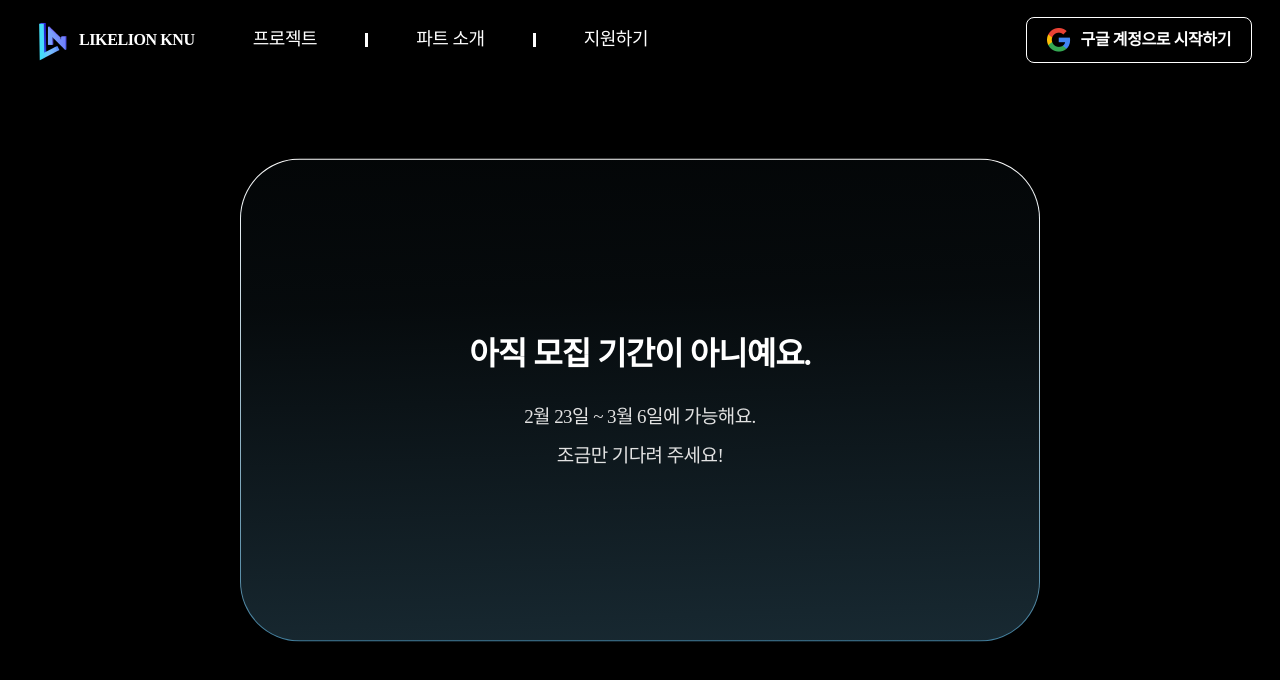
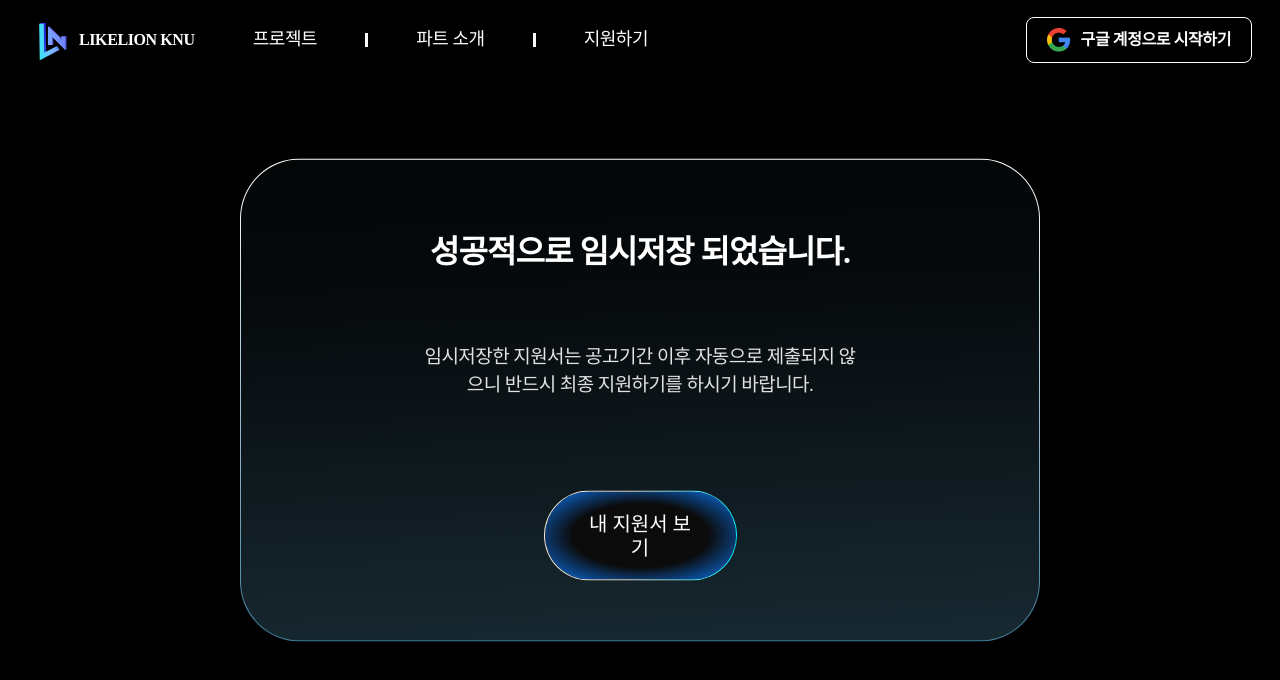
Before and after one commit to likelionknu/apply-page-client, a React (Vite) app: page / in a window 1280 px wide. Shown: the top 680 px of the page. Built offline with nearby package versions, Linux system fonts and the light colour scheme; a web font is replaced by a local one.

Commit message:
#9 feat: 모달 버튼 컴포넌트 함수 생성 및 스타일 추가

```diff
--- a/src/index.css
+++ b/src/index.css
@@ -29,6 +29,28 @@
     ),
     /* 검은색 배경 */ linear-gradient(#000000, #000000),
     /* 외곽선 */ linear-gradient(to bottom, #ffffff, #427e9c);
+
+  /* 영역 자르기 */
+  background-origin: border-box;
+  background-clip: padding-box, padding-box, border-box;
+}
+
+/* 모달 버튼 스타일 */
+.modal-button-style {
+  border: 0.4px solid transparent;
+
+  border-radius: var(--modal-button-radius);
+
+  background-image:
+    /* 그라데이션 배경 */
+    radial-gradient(
+      ellipse at center,
+      rgba(0, 0, 0, 0.5) 0%,
+      rgba(0, 0, 0, 0.5) 50%,
+      #0a7cff 100%
+    ),
+    linear-gradient(#171717, #171717),
+    linear-gradient(to right, #f7e9d3 0%, #f7e9d3 43%, #00eeff 100%);
 
   /* 영역 자르기 */
   background-origin: border-box;
@@ -70,14 +92,8 @@
   --color-button-active: #003f87b3;
 
   /* 모달 */
-  --modal-background: linear-gradient(
-    178.06deg,
-    rgba(0, 0, 0, 0) -38.64%,
-    rgba(59, 102, 123, 0.1) 29.86%,
-    rgba(118, 203, 246, 0.2) 98.36%
-  );
   --modal-radius: 60px;
-  --modal-border: linear-gradient(to bottom, #ffffff, #427e9c);
+  --modal-button-radius: 55px;
 }
 
 a {
--- a/src/shared/components/Modal.tsx
+++ b/src/shared/components/Modal.tsx
@@ -10,7 +10,7 @@ interface ModalTextProps {
 
 function ModalTitle({ children }: ModalTextProps) {
   return (
-    <div className="text-[32px] leading-9.5 font-semibold tracking-[-0.03em]">
+    <div className="mt-3 text-[32px] leading-9.5 font-semibold tracking-[-0.03em]">
       {children}
     </div>
   );
@@ -18,9 +18,24 @@ function ModalTitle({ children }: ModalTextProps) {
 
 function ModalDescription({ children }: ModalTextProps) {
   return (
-    <div className="flex flex-col gap-4 text-[19px] leading-5.75 font-medium tracking-[-0.03em] text-[#e2e2e2]">
+    <div className="mt-10 flex flex-col gap-4 text-[19px] leading-5.75 font-medium tracking-[-0.03em] text-[#e2e2e2]">
       {children}
     </div>
+  );
+}
+
+function ModalButtonLayout({ children }: ModalTextProps) {
+  return <div className="mx-auto mt-15 flex gap-20">{children}</div>;
+}
+
+function ModalButton({ children }: ModalTextProps) {
+  return (
+    <button
+      type="button"
+      className="modal-button-style w-[193px] px-9 py-5 text-[20px] leading-6 font-medium"
+    >
+      {children}
+    </button>
   );
 }
 
@@ -37,6 +52,8 @@ function ModalMain({ children }: ModalMainProps) {
 const Modal = Object.assign(ModalMain, {
   Title: ModalTitle,
   Description: ModalDescription,
+  Button: ModalButton,
+  ButtonLayout: ModalButtonLayout,
 });
 
 export default Modal;
--- a/src/shared/pages/PendingPage.tsx
+++ b/src/shared/pages/PendingPage.tsx
@@ -6,11 +6,16 @@ function PendingPage() {
     <div className="bg-black1 h-dvh w-full">
       <Header />
       <Modal>
-        <Modal.Title>아직 모집 기간이 아니예요.</Modal.Title>
+        <Modal.Title>성공적으로 임시저장 되었습니다.</Modal.Title>
         <Modal.Description>
-          <div>2월 23일 ~ 3월 6일에 가능해요.</div>
-          <div>조금만 기다려 주세요!</div>
+          <span className="w-[447px] leading-7">
+            임시저장한 지원서는 공고기간 이후 자동으로 제출되지 않으니 반드시
+            최종 지원하기를 하시기 바랍니다.
+          </span>
         </Modal.Description>
+        <Modal.ButtonLayout>
+          <Modal.Button>내 지원서 보기</Modal.Button>
+        </Modal.ButtonLayout>
       </Modal>
     </div>
   );
```
